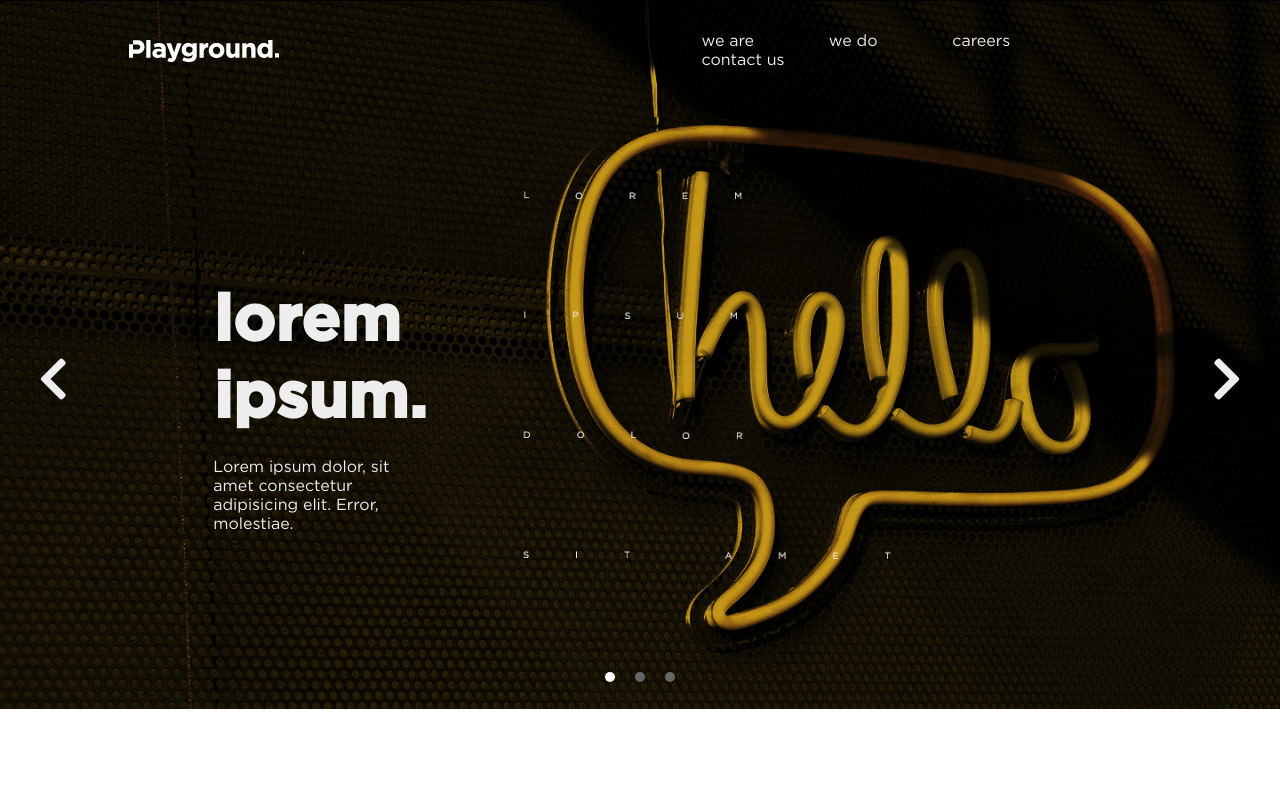
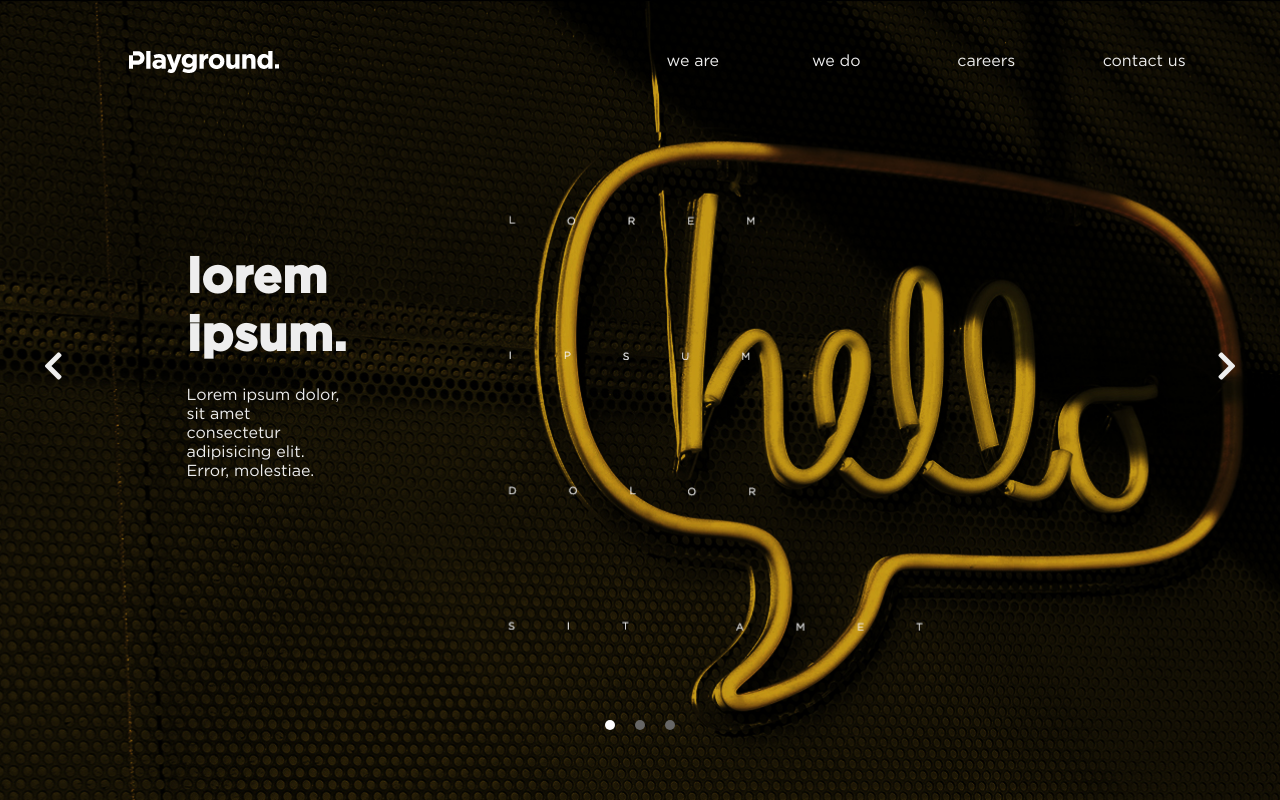
Before and after one commit to RiccardoMurru/PG_test, a website: page index.html in a window 1280 px wide. Drawn offline with nearby package versions, Linux system fonts and the light colour scheme.

Commit message:
fix. jumbotron

```diff
--- a/src/scss/_header.scss
+++ b/src/scss/_header.scss
@@ -16,6 +16,7 @@
 			width: 60vw;
 			background: rgba(0, 0, 0, 0.9);
 			padding: 50px 20px;
+			z-index: 1;
 			.navbar__link {
 				display: block;
 				text-decoration: none;
@@ -40,17 +41,18 @@
 				grid-column: 2;
 			}
 			&__items {
-				display: block;
+				display: grid;
+				grid-template-columns: repeat(4, 1fr);
 				background: transparent;
 				position: static;
 				padding: 0;
 				height: 100%;
 				width: 100%;
-				grid-column: 7/12;
+				grid-column: 7/13;
+
 				.navbar__link {
 					display: inline-block;
 					font-size: 1em;
-					padding: 0 35px;
 				}
 			}
 			.hamburger {
--- a/src/scss/_jumbotron.scss
+++ b/src/scss/_jumbotron.scss
@@ -1,47 +1,49 @@
 /* Jumbotron */
 .jumbotron {
 	position: relative;
-	grid-column: 1/13;
+	grid-template-rows: 100vh;
 	justify-items: center;
 	align-items: center;
-	height: 100%;
-	& i {
-		display: inline-block;
-		position: absolute;
-		top: 50%;
-		font-size: 3em;
-		color: #eee;
-		cursor: pointer;
-	}
-	& i:first-of-type {
-		grid-column: 1/2;
-	}
-	& i:last-of-type {
-		grid-column: 12;
-	}
 	&__img {
 		display: none; /* gestito da jQuery */
 		grid-column: 1/13;
 		max-width: 100%;
+		grid-row: 1;
+		height: 100%;
+		object-fit: cover;
 		&.active {
 			display: block;
 		}
 	}
 	&__text {
 		position: absolute;
-		top: 40%;
-		grid-column: 3/5;
-		color: #eee;
+		color: $text-white;
+		grid-column: 3/9;
+		bottom: -200px;
 		h1 {
-			font-size: 4em;
+			font-size: 2.5em;
 			font-family: 'Gotham-Bold';
 			margin-bottom: 20px;
+		}
+	}
+	i {
+		display: inline-block;
+		position: absolute;
+		top: 50%;
+		font-size: 2em;
+		color: #eee;
+		cursor: pointer;
+		&:first-of-type {
+			grid-column: 1/2;
+		}
+		&:last-of-type {
+			grid-column: 12;
 		}
 	}
 	.img-counter {
 		ul {
 			position: absolute;
-			bottom: 1%;
+			bottom: -250px;
 			left: 50%;
 			transform: translateX(-50%);
 			display: flex;
@@ -60,3 +62,21 @@
 		}
 	}
 }
+
+@media (min-width: 768px) {
+	.jumbotron {
+		&__img {
+			height: 100%;
+		}
+		&__text {
+			grid-column: 3/4;
+			top: 50%;
+			h1 {
+				font-size: 3em;
+			}
+		}
+		i {
+			top: 70%;
+		}
+	}
+}
```
Also changed, not shown: index.html (+0 -4 lines), dist/css/app.css.
